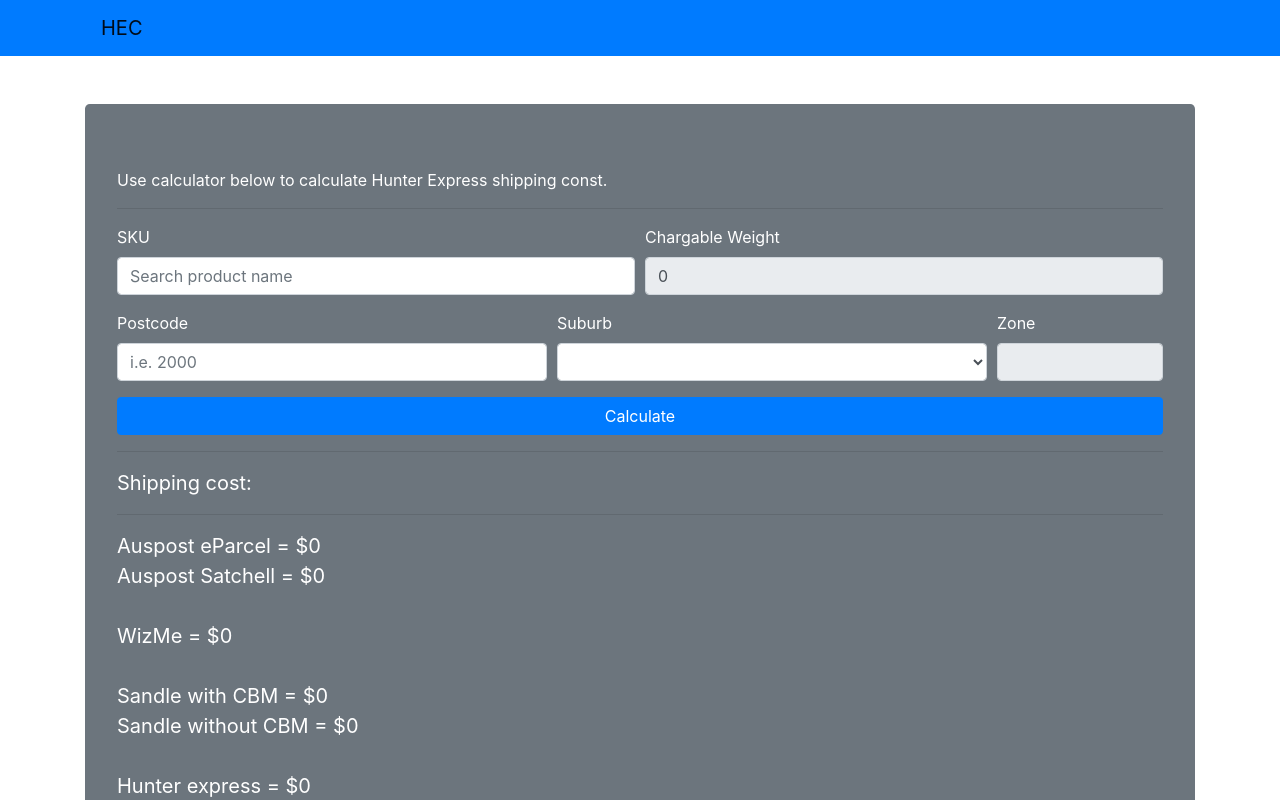
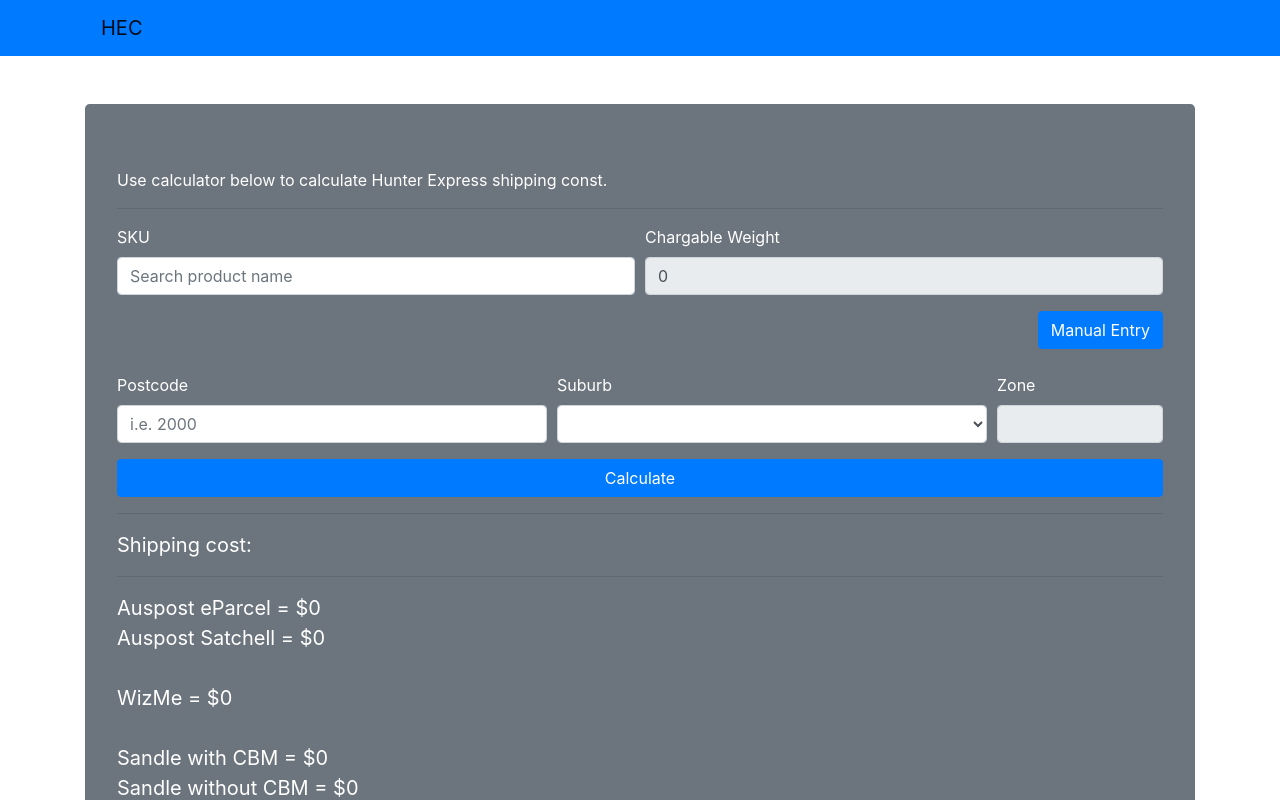
Before and after one commit to bigdiscount/hunter-express-shipping-calculator, a Next.js app: page / in a window 1280 px wide. Shown: the top 800 px of the page. Built offline with nearby package versions, Linux system fonts and the light colour scheme.

Commit message:
Manual entry for the product info added

```diff
--- a/src/components/calculator/calculator.component.js
+++ b/src/components/calculator/calculator.component.js
@@ -5,13 +5,16 @@
 import { hunterExpressZoneRate } from '../../assets/hunterExpressZoneRate'
 import { calculateEparcel, calculateSatchel } from '../../assets/ausPost/index'
 import { getSandleRateFromApi } from '../../utils/api'
-import { calculateWizMeBusinessRate } from '../../utils'
+import { calculateWizMeBusinessRate, calculateHunterExpress } from '../../utils'
 
 const initialProduct = {
   sku: '',
   title: '',
   weight: 0,
-  postcode: ''
+  postcode: '',
+  l: '',
+  w: '',
+  h: ''
 }
 const initialBasePrice = {
   fb: '',
@@ -37,6 +40,7 @@
   const [basePrice, setBasePrice] = useState(initialBasePrice)
   const [prodList, setProdList] = useState(initialBasePrice)
   const [selectedSuburb, setSelectedSuburb] = useState(initSuburb)
+  const [showManualEntryFrm, setShowManualEntryFrm] = useState(false)
 
   useEffect(() => {}, [
     productInfo,
@@ -46,7 +50,9 @@
     sandleWCbmTotal,
     sandleNoCbmTotal,
     auspostEparcelTotal,
-    auspostSatchelTotal
+    auspostSatchelTotal,
+    showManualEntryFrm,
+    wizMeTotal
   ])
 
   const calculateShippingCost = async () => {
@@ -77,7 +83,8 @@
     const eparcelCost = (await calculateEparcel(postcode, roundedWeight)) || 0
     setAuspostEparcelTotal(eparcelCost.toFixed(2))
 
-    const cubicLiter = (l * w * h) / 1000
+    const cubicLiter = (l * w * h) / 1000 // cm to Liter
+    const cubicWeight = ((l * w * h) / 1000000) * 250 //changing cm cubic to weight cubic
 
     //Get WizMe cost
     const wizMeCost = await calculateWizMeBusinessRate({
@@ -88,22 +95,18 @@
     })
     setWizMeTotal(wizMeCost || 0)
 
-    const cubicWeight = ((l * w * h) / 1000000) * 250 //changing cm cubic to weight cubic
-
     //Get Sactchell cost
     const satchelCost = await calculateSatchel(roundedWeight, cubicWeight)
     setAuspostSatchelTotal(
       typeof satchelCost === 'number' ? satchelCost.toFixed(2) : satchelCost
     )
 
-    let chargableWeigth = weight > cubicWeight ? weight : cubicWeight
-    chargableWeigth = Math.ceil(chargableWeigth)
-    const baseAllowWeight = 25
-    const packageCount = Math.ceil(chargableWeigth / baseAllowWeight)
-    const baseCost = basePrice.fb + basePrice.sb * (packageCount - 1)
-
-    const total = baseCost * basePrice.fuel * basePrice.gst
-    setHunterExpressTotal(total.toFixed(2))
+    const hunterExpressCost = await calculateHunterExpress({
+      weight,
+      cubicWeight,
+      basePrice
+    })
+    setHunterExpressTotal(hunterExpressCost)
   }
 
   const handleProductSearch = e => {
@@ -176,6 +179,21 @@
     })
   }
 
+  const handleManulEntryFrm = () => {
+    setShowManualEntryFrm(!showManualEntryFrm)
+  }
+
+  const handleOnChangeManualProduct = e => {
+    e.preventDefault()
+
+    const { name, value } = e.target
+
+    setProductInfo({
+      ...productInfo,
+      [name]: value
+    })
+  }
+
   return (
     <div className="text-white">
       Use calculator below to calculate Hunter Express shipping const.
@@ -195,6 +213,9 @@
         auspostEparcelTotal={auspostEparcelTotal}
         auspostSatchelTotal={auspostSatchelTotal}
         wizMeTotal={wizMeTotal}
+        handleManulEntryFrm={handleManulEntryFrm}
+        showManualEntryFrm={showManualEntryFrm}
+        handleOnChangeManualProduct={handleOnChangeManualProduct}
       />
     </div>
   )
--- a/src/components/custome-Form/Custome-form.component.js
+++ b/src/components/custome-Form/Custome-form.component.js
@@ -14,9 +14,12 @@
   sandleNoCbmTotal,
   auspostEparcelTotal,
   auspostSatchelTotal,
-  wizMeTotal
+  wizMeTotal,
+  handleManulEntryFrm,
+  showManualEntryFrm,
+  handleOnChangeManualProduct
 }) => {
-  const { sku, weight, postcode } = productInfo
+  const { sku, weight, postcode, l, w, h } = productInfo
   const { lists, zone } = selectedSuburb
 
   return (
@@ -71,7 +74,74 @@
             />
           </div>
         </div>
-        <div className="form-row">
+
+        <div className="text-right">
+          <a
+            onClick={handleManulEntryFrm}
+            className="btn btn-small btn-primary"
+          >
+            Manual Entry
+          </a>
+        </div>
+
+        {showManualEntryFrm && (
+          <div className="form-row">
+            <div className="form-group col-md-3 text-white ">
+              <label htmlFor="weight">Weight(kg)</label>
+              <input
+                type="text"
+                className="form-control"
+                name="weight"
+                value={weight}
+                onChange={handleOnChangeManualProduct}
+                placeholder="i.e. 4.5"
+                max="9999"
+                required
+              />
+            </div>
+            <div className="form-group col-md-3 text-white ">
+              <label htmlFor="l">L(cm)</label>
+              <input
+                type="text"
+                className="form-control"
+                name="l"
+                value={l}
+                onChange={handleOnChangeManualProduct}
+                placeholder="i.e. 4.5"
+                max="9999"
+                required
+              />
+            </div>
+            <div className="form-group col-md-3 text-white ">
+              <label htmlFor="w">W(cm)</label>
+              <input
+                type="text"
+                className="form-control"
+                name="w"
+                value={w}
+                onChange={handleOnChangeManualProduct}
+                placeholder="i.e. 3.5"
+                max="9999"
+                required
+              />
+            </div>
+            <div className="form-group col-md-3 text-white ">
+              <label htmlFor="h">H(cm)</label>
+              <input
+                type="text"
+                className="form-control"
+                name="h"
+                value={h}
+                onChange={handleOnChangeManualProduct}
+                placeholder="i.e. 4.5"
+                max="9999"
+                required
+              />
+            </div>
+          </div>
+        )}
+
+        <div className="form-row mt-4">
           <div className="form-group col-md-5 text-white ">
             <label htmlFor="postcode">Postcode</label>
             <input
@@ -116,6 +186,7 @@
             />
           </div>
         </div>
+
         <div
           className="btn btn-block btn-primary"
           onClick={calculateShippingCost}
--- a/src/utils/index.js
+++ b/src/utils/index.js
@@ -83,3 +83,16 @@
     price = !priceCode ? 'No Delivery' : rates[priceCode] || 0
     resolve(price)
   })
+
+export const calculateHunterExpress = ({ weight, cubicWeight, basePrice }) => {
+  return new Promise(resolve => {
+    let chargableWeigth = weight > cubicWeight ? weight : cubicWeight
+    chargableWeigth = Math.ceil(chargableWeigth)
+    const baseAllowWeight = 25
+    const packageCount = Math.ceil(chargableWeigth / baseAllowWeight)
+    const baseCost = basePrice.fb + basePrice.sb * (packageCount - 1)
+
+    const total = baseCost * basePrice.fuel * basePrice.gst
+    resolve(total.toFixed(2))
+  })
+}
```
